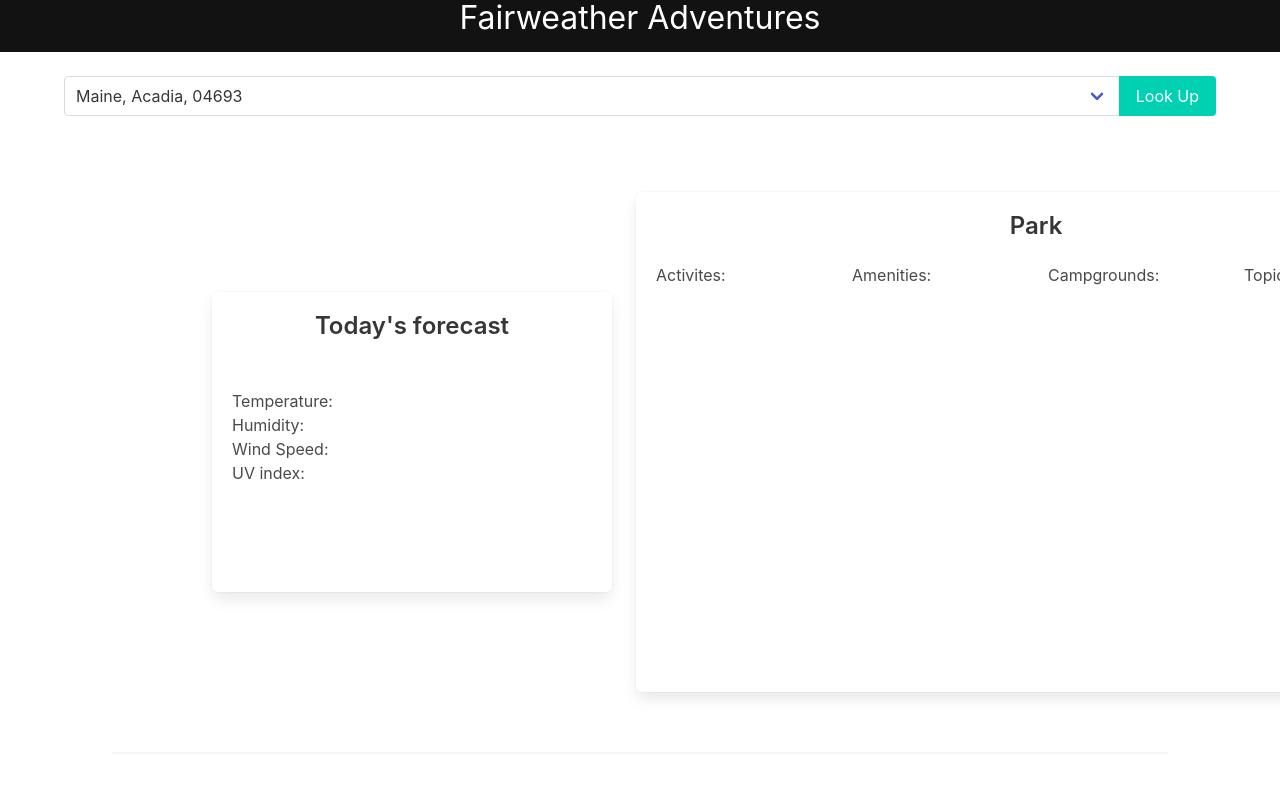
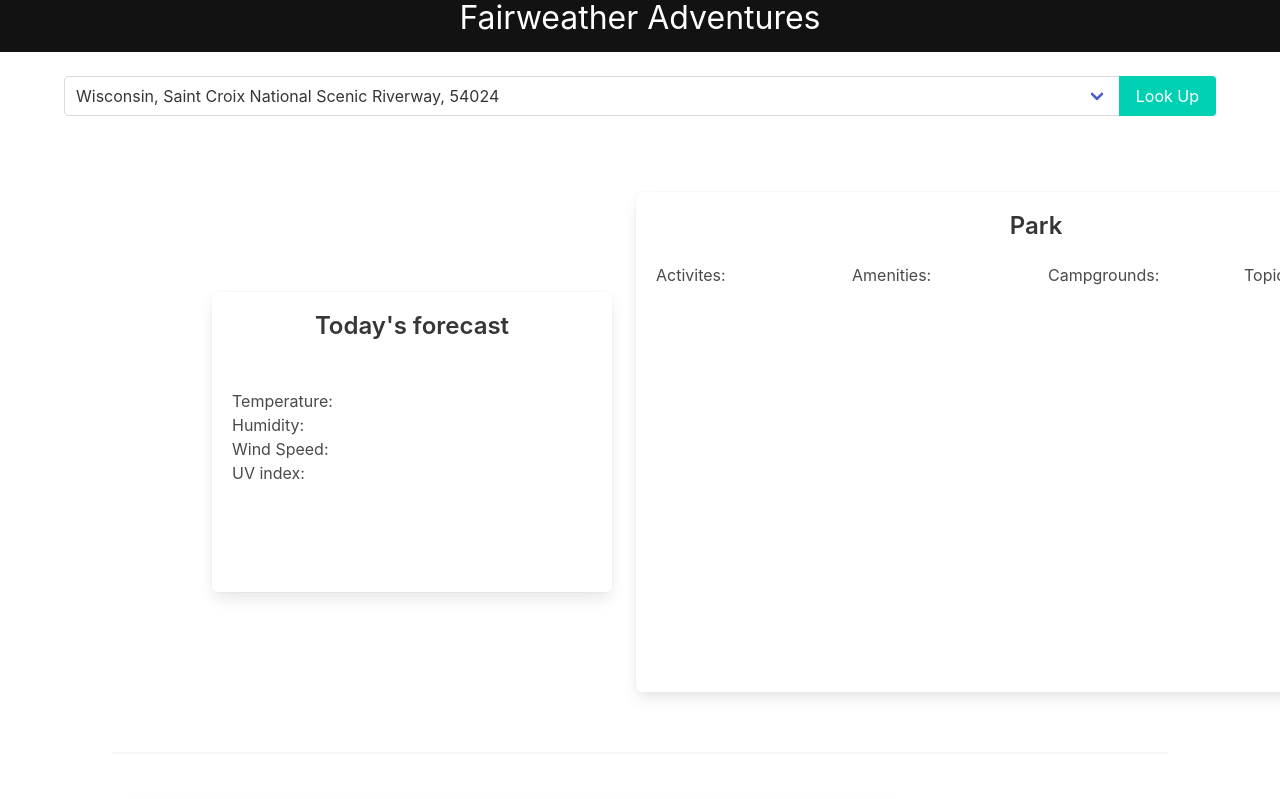
Before and after one commit to Jrubio1995/project-adventures.io, a plain HTML site: page bulma.html in a window 1280 px wide. Shown: the top 799 px of the page. Drawn offline with nearby package versions, Linux system fonts and the light colour scheme.

Commit message:
update 2

```diff
--- a/bulma.html
+++ b/bulma.html
@@ -24,25 +24,23 @@
           <div class="control is-expanded">
             <div class="select is-fullwidth">
               <select zipcode="parks">
-                <option value="04693">Maine, Acadia, 04693</option>
-                <option value="96799">Other, American Samoa, 96799</option>
-                <option value="84532">Utah, Arches, 84532</option>
-                <option value="57790">South Dakota, Badlands, 57790</option>
-                <option value="79834">Texas, Big Bend, 79834</option>
-                <option value="33149">Florida, Biscayne, 33149</option>
-                <option value="80757"
-                  >Colorado, Black Canyon of the Gunnison, 80757
-                </option>
-                <option value="84764">Utah, Bryce Canyon, 84764</option>
-                <option value="84532">Utah, Canyonlands, 84532</option>
-                <option value="84775">Utah, Capitol Reef, 84775</option>
-                <option value="88220">New Mexico, Carlsbad Caverns, 88220</option>
-                <option value="93035">California, Channel Islands, 93035</option>
-                <option value="29044">South Carolina, Congaree, 29044</option>
-                <option value="97604">Oregon, Crater Lake, 97604</option>
-                <option value="44262">Ohio, Cuyahoga Valley, 44264</option>
-                <option value="92328">California, Death Valley, 92328</option>
-                <option value="99755">Alaska, Denali, 99755</option>
+                <option value="54024" id="sacn">Wisconsin, Saint Croix National Scenic Riverway, 54024</option>
+                <option value="53528" id="iatr">Wisconsin, Ice Age National Scenic Trail, 53528</option>
+                <option value="54814" id="apis">Wisconsin, Apostle Islands National Lakeshore, 54814</option>
+                <option value="57747" id="wica">South Dakota, Wind Cave National Park, 57747</option>
+                <option value="57751" id="moru">South Dakota, Mount Rushmore National Memorial, 57751</option>
+                <option value="57567" id="mimi">South Dakota, Minuteman Missile National Historic Site, 57567</option>
+                <option value="57730" id="jeca">South Dakota, Jewel Cave National Monument,  57730</option>
+                <option value="57750" id="badl">South Dakota, Badlands National Park, 57750</option>
+                <option value="58645" id="thro">North Dakota, Theodore Roosevelt National Park, 58645</option>
+                <option value="58571" id="knri">North Dakota, Knife River Indian Villages National Historic Site, 58571</option>
+                <option value="58801" id="fous">North Dakota, Fort Union Trading Post National Historic Site, 58801</option>
+                <option value="56649" id="voya">Minnesota, Voyageurs National Park, 56649</option>
+                <option value="56164" id="pipe">Minnesota, Pipestone National Monument, 56164</option>
+                <option value="55101" id="miss">Minnesota, Mississippi National River & Recreation Area, 55101</option>
+                <option value="55605" id="grpo">Minnesota, Grand Portage National Monument, 55605</option>
+                <option value="52358" id="heho">Iowa, Herbert Hoover National Historic Site, 52358</option>
+                <option value="52146" id="efmo">Iowa, Effigy Mounds National Monument, 52146</option>
               </select>
             </div>
           </div>
```
